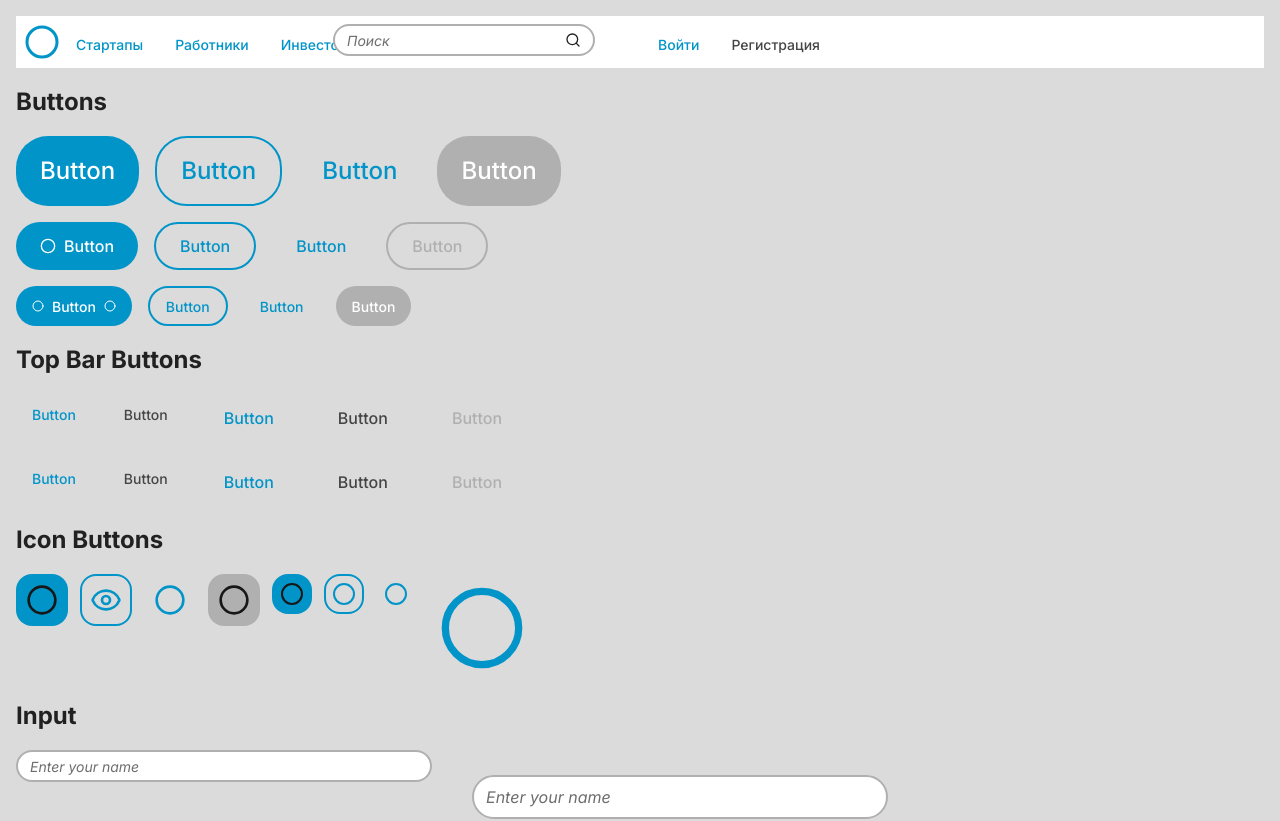
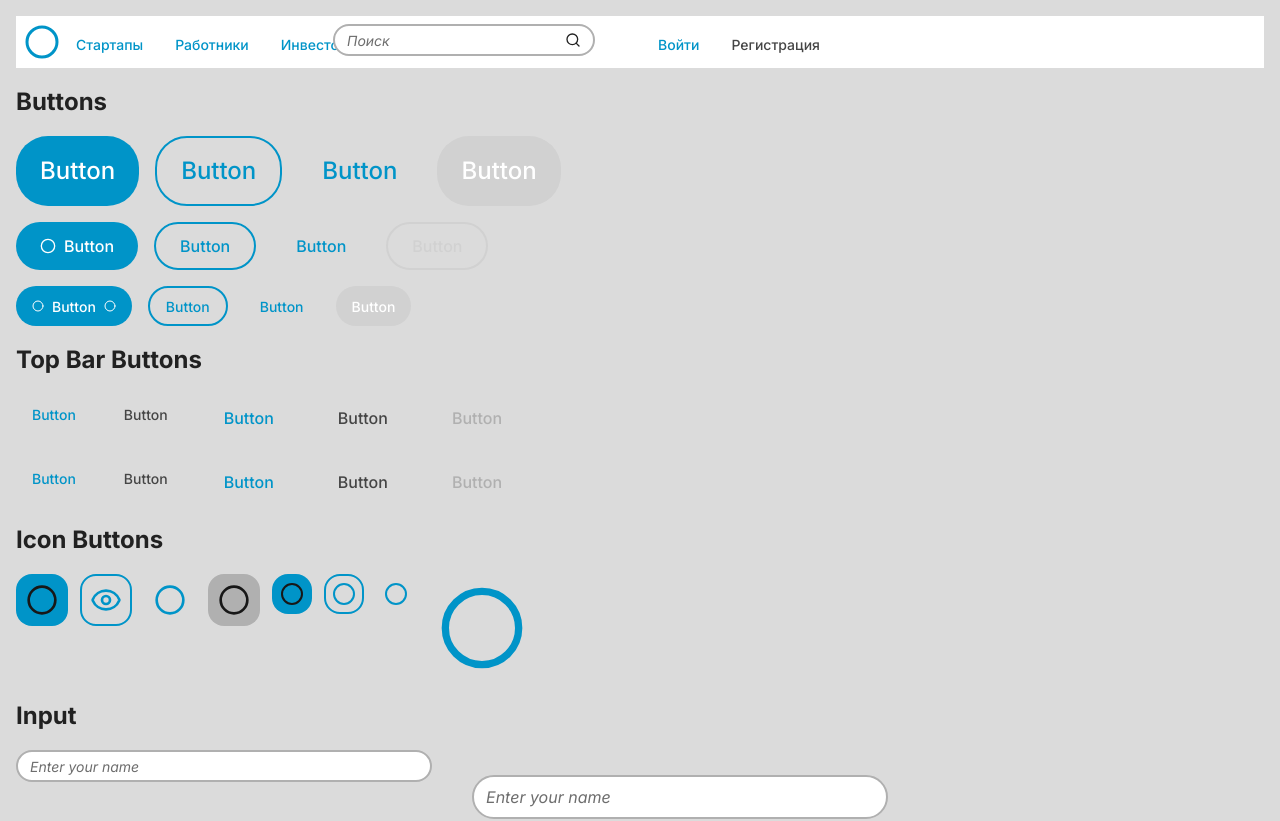
Before and after one commit to alenanish/GraduationThesis, a Next.js app: page / in a window 1280 px wide. Shown: the top 821 px of the page. Built offline with nearby package versions, Linux system fonts and the light colour scheme.

Commit message:
Add new color, Change disabled colors

```diff
--- a/app/components/ui/button.tsx
+++ b/app/components/ui/button.tsx
@@ -8,7 +8,7 @@ interface ButtonProps extends ButtonHTMLAttributes<HTMLButtonElement> {
   variant?: ButtonType;
   size?: ButtonSize;
   state?: ButtonState;
-  color?: "prime" | "base";
+  color?: "prime" | "base" | "light-grey";
   icon?: ReactNode;
   iconPosition?: "left" | "right";
   children?: ReactNode;
@@ -29,7 +29,7 @@ const Button: React.FC<ButtonProps> = ({
 }) => {
   const baseStyles = "font-medium flex flex-row items-center justify-center gap-2  rounded-[32px] ";
 
-  const typeStyles = () => {
+  const variantStyles = () => {
     switch (variant) {
       case "primary":
         if (color === 'prime') {
@@ -37,13 +37,19 @@ const Button: React.FC<ButtonProps> = ({
             text-base-0
             hover:bg-prime-600
             focus:bg-prime-700
-            disabled:bg-base-200`;
-          } else {
+            disabled:bg-base-100`;
+          } else  if (color === 'base') {
             return `bg-base-500
             text-base-0
             hover:bg-base-700
             focus:bg-base-900
-            disabled:bg-base-200`;
+            disabled:bg-base-100`;
+          } else {
+            return `bg-base-300
+            text-base-0
+            hover:bg-base-400
+            focus:bg-base-500
+            disabled:bg-base-100`;
           }
       case "secondary":
         if (color === 'prime') {
@@ -54,8 +60,8 @@ const Button: React.FC<ButtonProps> = ({
             hover:border-prime-600
             focus:border-prime-700
             focus:text-prime-700
-            disabled:border-base-200
-            disabled:text-base-200 `;
+            disabled:border-base-100
+            disabled:text-base-100 `;
           } else {
             return `text-base-500
             border-2
@@ -64,8 +70,8 @@ const Button: React.FC<ButtonProps> = ({
             hover:border-base-800
             focus:border-base-900
             focus:text-base-900
-            disabled:border-base-200
-            disabled:text-base-200 `;
+            disabled:border-base-100
+            disabled:text-base-100 `;
           }
       case "tertiary":
         if (color === 'prime') {
@@ -74,21 +80,21 @@ const Button: React.FC<ButtonProps> = ({
           hover:bg-prime-50
           focus:bg-prime-100
           focus:text-prime-700
-          disabled:text-base-200`;
+          disabled:text-base-100`;
         } else {
           return `text-base-700
           hover:text-base-800
           hover:bg-base-50
           focus:bg-base-100
           focus:text-base-900
-          disabled:text-base-200`;
+          disabled:text-base-100`;
         }
       default:
         return `bg-prime-500
           text-base-0
           hover:bg-prime-600
           focus:bg-prime-700
-          disabled:bg-base-200`;
+          disabled:bg-base-100`;
     }
   };
 
@@ -113,7 +119,7 @@ const Button: React.FC<ButtonProps> = ({
 
   const buttonClasses = [
     baseStyles,
-    typeStyles(),
+    variantStyles(),
     sizeStyles(),
     stateStyles(),
     className,
```
